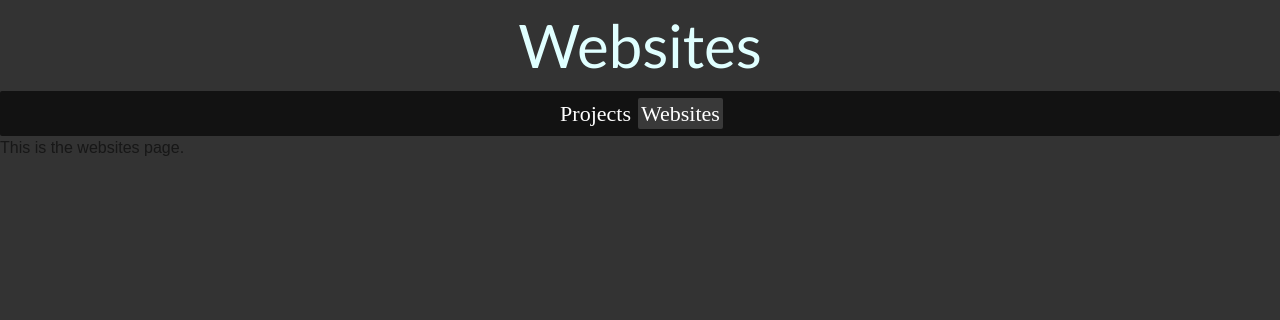
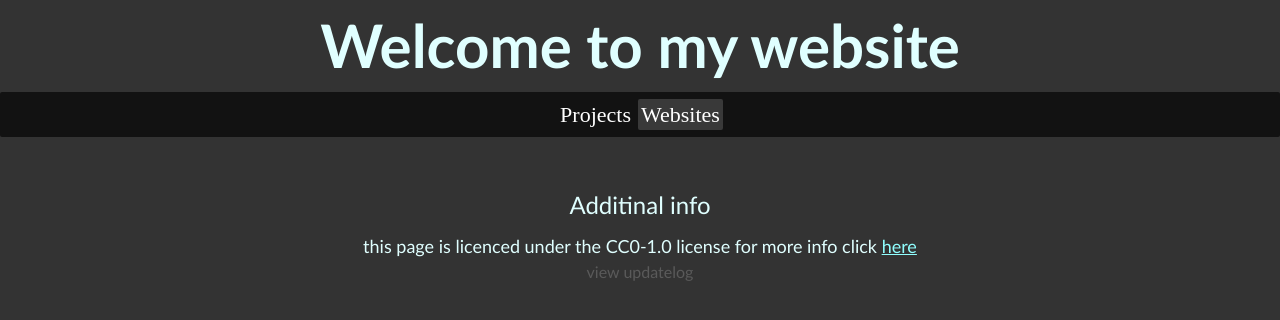
Before and after one commit to chickenMuggets/chickenMuggets.github.io, a Next.js app: page /websites in a window 1280 px wide. Shown: the top 320 px of the page. Built offline with nearby package versions, Linux system fonts and the light colour scheme.

Commit message:
added footer

```diff
--- a/src/app/websites/page.tsx
+++ b/src/app/websites/page.tsx
@@ -7,7 +7,7 @@ const Websites = () => {
   return (
     <div>
       <header className="header">
-        <h1>Websites</h1>
+        <h1 className="header"><strong>Welcome to my website</strong></h1>
       </header>
       <div className="buttons">
         <Link href="/">
@@ -17,8 +17,15 @@ const Websites = () => {
       </div>
       <main>
 
-        <p>This is the websites page.</p>
       </main>
+
+      <div className="footercontainer">
+          <footer className="footer">
+              <h3 className="footerhead">Additinal info</h3>
+              <p className="updatelink">this page is licenced under the CC0-1.0 license for more info click <a href="https://github.com/chickenmuggets/projects/blob/main/LICENSE" target="blank" className="updatelinklink">here</a></p>
+              <a href="updatelog.md" target="_blank" className="viewupdate">view updatelog</a>
+          </footer>
+        </div>
     </div>
   );
 };
```
